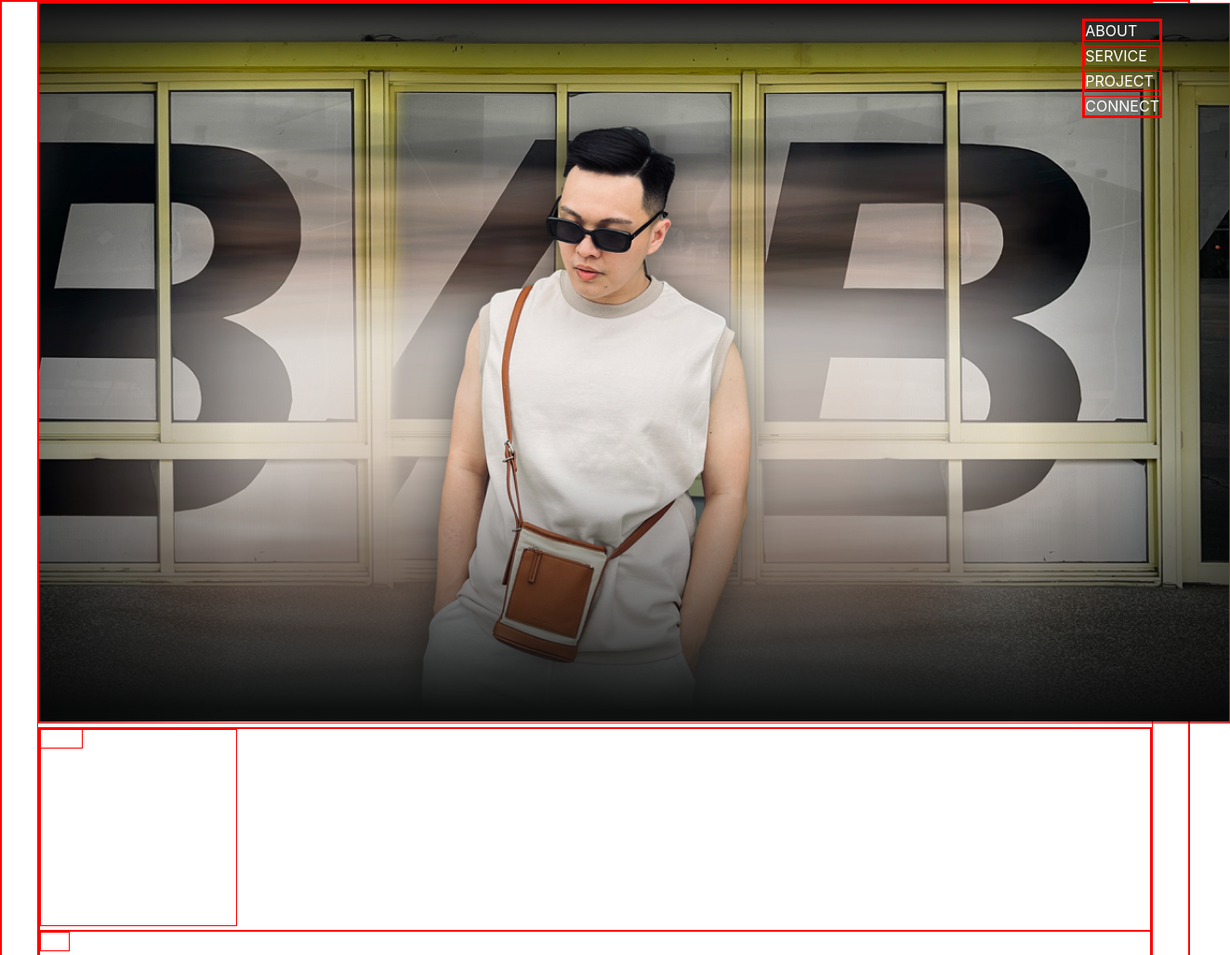
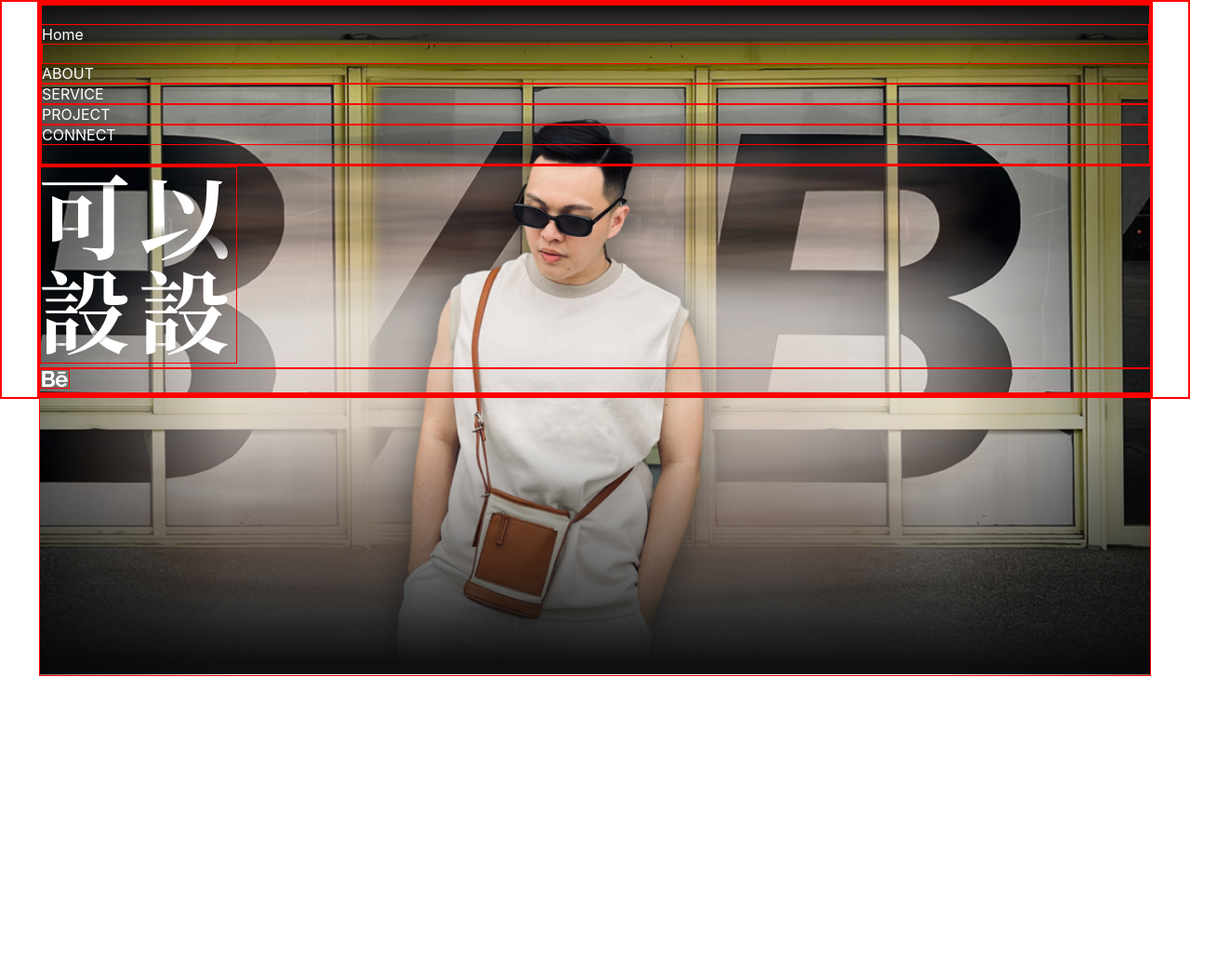
Before and after one commit to yanling-99/LK_01, a plain HTML site: page src/index.html in a window 1280 px wide. Shown: the top 1027 px of the page at 93% size, 1323 px wide, since content can reach past the window. After the commit the page ends 800 px from the top, so only its background shows below. Drawn offline with Linux system fonts and the light colour scheme.

Commit message:
front cover adjustment

```diff
--- a/src/index.html
+++ b/src/index.html
@@ -10,15 +10,19 @@
 
 <body>
     <main>
-        <img class="portrait" src="../imgs/bg_main_desktop.png" alt="portrait">
         <section class="home">
-            <nav>Home</nav>
+            <img class="bg" src="../imgs/bg_main_desktop.png" alt="portrait">
             <nav class="navbar">
                 <ul>
-                    <li>ABOUT</li>
-                    <li>SERVICE</li>
-                    <li>PROJECT</li>
-                    <li>CONNECT</li>
+                    <span>
+                        <li>Home</li>
+                    </span>
+                    <span>
+                        <li>ABOUT</li>
+                        <li>SERVICE</li>
+                        <li>PROJECT</li>
+                        <li>CONNECT</li>
+                    </span>
                 </ul>
             </nav>
             <title><img src="../imgs/img_title.png" alt="title"></title>
--- a/styles/style.scss
+++ b/styles/style.scss
@@ -23,24 +23,27 @@ h6 {
 
 body {
   width: 100%;
-  display:flex;
+  display: flex;
   justify-content: center;
   main {
-    max-width:1200px;
-    min-width:320px;
+    max-width: 1200px;
+    min-width: 320px;
+    width:100%;
 
     section.home {
-      img.portrait {
-      //   position: absolute;
-      //   z-index: -1;
+      position: relative;
+      img.bg {
+        position: absolute;
         width: 100%;
-
+        z-index: -1;
+        top:0;
+        left:0;
       }
+        // background-image: url(../imgs/bg_main_desktop.png);
       nav {
         color: $white;
         font-family: "Inter", sans-serif;
-        position: absolute;
-      }
+
 
         nav.navbar {
           position: absolute;
@@ -55,6 +58,7 @@ body {
           }
         }
       }
+    }
     section.about {
     }
   }
```
Also changed, not shown: styles/style.css, 1 other file. Lines whose indentation alone changed are shown as unchanged.
